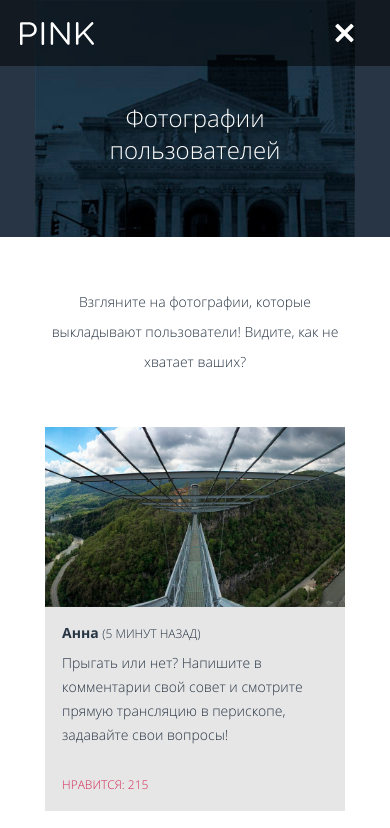
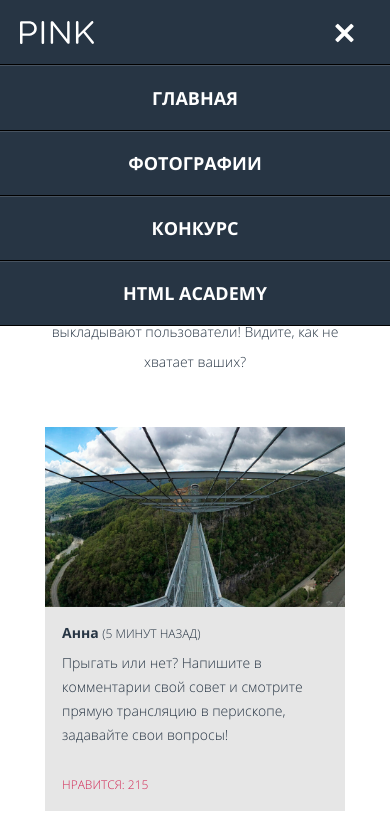
Before and after one commit to varvara-sergeeva/1900897-pink-25, a website: page source/photo.html in a window 390 px wide. Both pictures are taken after a click on the element 345 px from the left and 33 px from the top of the page. Shown: the top 828 px of the page. Drawn offline with nearby package versions, Linux system fonts and the light colour scheme; files that its build step writes are made by us from their sources; files whose address does not match are found by name.

Commit message:
оформление бургерного меню

```diff
--- a/source/js/script.js
+++ b/source/js/script.js
@@ -1,10 +1,12 @@
 let burger__toggle = document.querySelectorAll('.navigation__toggle');
-let burger__menu = document.querySelector('navigation__container');
-let back = document.querySelector('body');
+let burger__menu = document.querySelector('.navigation__menu');
+let header = document.querySelector('.header');
+let back = document.querySelector('.page');
   burger__toggle.forEach(function (item) {
     item.onclick = function () {
       item.classList.toggle('active');
       burger__menu.classList.toggle('active');
+      header.classList.toggle('active');
       back.classList.toggle('lock');
     }
   });
--- a/source/sass/blocks/gallery-page.scss
+++ b/source/sass/blocks/gallery-page.scss
@@ -7,17 +7,20 @@
   background-color: $slider-color;
   background-repeat: no-repeat;
   background-position: top;
+  background-size: cover;
   width: 100%;
   height: 237px;
 
   @media (min-width: $tablet) {
     top: -110px;
     background-image: url("../../img/back-tablet.jpg");
+    background-size: cover;
     height: 440px;
   }
 
   @media (min-width: $desktop) {
     background-image: url("../../img/back-desktop.jpg");
+    background-size: cover;
     height: 394px;
   }
 }
--- a/source/sass/blocks/gallery.scss
+++ b/source/sass/blocks/gallery.scss
@@ -4,9 +4,18 @@
   list-style-type: none;
   display: grid;
   justify-content: center;
-  grid-template-columns: repeat(auto-fit, minmax(280px, 300px));
+  //grid-template-columns: repeat(auto-fit, minmax(280px, 300px));
+  grid-template-columns: minmax(280px, 300px);
   row-gap: 20px;
   column-gap: 20px;
+
+  @media (min-width: $tablet) {
+    grid-template-columns: repeat(2, minmax(280px, 300px));
+  }
+
+  @media (min-width: $desktop) {
+    grid-template-columns: repeat(3, minmax(280px, 300px));
+  }
 }
 
 .gallery__item {
--- a/source/sass/blocks/header.scss
+++ b/source/sass/blocks/header.scss
@@ -19,3 +19,9 @@
     padding: 0 130px;
   }
 }
+
+.header.active {
+  background-color: $slider-color;
+  border-bottom: 1px solid rgba(255, 255, 255, 0.15);
+  box-shadow: inset 0 -1px 0 hsl(0, 0%, 0%);
+}
--- a/source/sass/blocks/main.scss
+++ b/source/sass/blocks/main.scss
@@ -1,9 +1,5 @@
 .main {
   font-family: $ff;
-
-  @media (min-width: $tablet) {
-
-  }
 }
 
 .main__download-app {
--- a/source/sass/blocks/menu.scss
+++ b/source/sass/blocks/menu.scss
@@ -1,19 +1,15 @@
+
 .menu {
   display: none;
-  position: absolute;
-  top: 66px;
-  right: 0;
-  width: 100%;
-  height: 259px;
-  margin: 0;
-  padding: 0;
-  list-style-type: none;
-  background-color: $slider-color;
   font-family: $ff;
-  text-align: center;
 
   @media (min-width: $desktop) {
+    margin: 0;
+    padding: 0;
+    list-style-type: none;
+    text-decoration: none;
     top: 0;
+    color: $menu-color;
     left: -130px;
     height: 110px;
     background-color: transparent;
@@ -24,13 +20,56 @@
   }
 }
 
+.menu.active {
+  display: block;
+  position: absolute;
+  top: 66px;
+  right: 0;
+  width: 100%;
+  height: 259px;
+  margin: 0;
+  padding: 0;
+  list-style-type: none;
+  text-decoration: none;
+  background-color: $slider-color;
+  text-align: center;
+
+  @media (min-width: $tablet) {
+    &.active {
+      top: 110px;
+    }
+  }
+
+  @media (min-width: $desktop) {
+    &.active {
+      display: none;
+    }
+  }
+}
+
+.menu__item {
+  margin: 16px 0 0 0;
+  padding-bottom: 16px;
+  border-bottom: 1px solid hsl(0, 0%, 0%);
+  box-shadow: 0 1px 0 rgba(255, 255, 255, 0.15);
+
+  @media (min-width: $desktop) {
+    border-bottom: none;
+    box-shadow: none;
+  }
+}
+
+.menu__item:last-child {
+  box-shadow: none;
+}
+
 .menu__item a {
   @include font-options(18px, 32px, 700, $menu-color);
   text-decoration: none;
+  text-transform: uppercase;
 
   @media (min-width: $desktop) {
     @include font-options(18px, 18px, normal, $menu-color);
-    text-decoration: none;
     margin-left: 79px;
   }
 }
@@ -40,10 +79,12 @@
 }
 
 .menu__item a:active {
-  @include color-opacity($menu-color-active, 0.3);
+  color: hsl(344, 68%, 49%, 0.3);
 }
 
 .menu__item--active > a {
-  padding-bottom: 19px;
-  border-bottom: 2px solid $menu-color;
+  @media (min-width: $desktop) {
+    padding-bottom: 19px;
+    border-bottom: 2px solid $menu-color;
+  }
 }
--- a/source/sass/blocks/page.scss
+++ b/source/sass/blocks/page.scss
@@ -7,6 +7,10 @@
   flex-direction: column;
 }
 
+.page.lock {
+  overflow: hidden;
+}
+
 .page__main {
   flex: 1 1 auto;
 }
--- a/source/sass/blocks/photo.scss
+++ b/source/sass/blocks/photo.scss
@@ -13,10 +13,6 @@
   @media (min-width: $desktop) {
     min-height: 555px;
   }
-}
-
-.photo:first-of-type {
-
 }
 
 .photo img {
```
Also changed, not shown: source/index.html (+1 -1 lines), source/sass/blocks/navigation.scss (+8 -0 lines).
